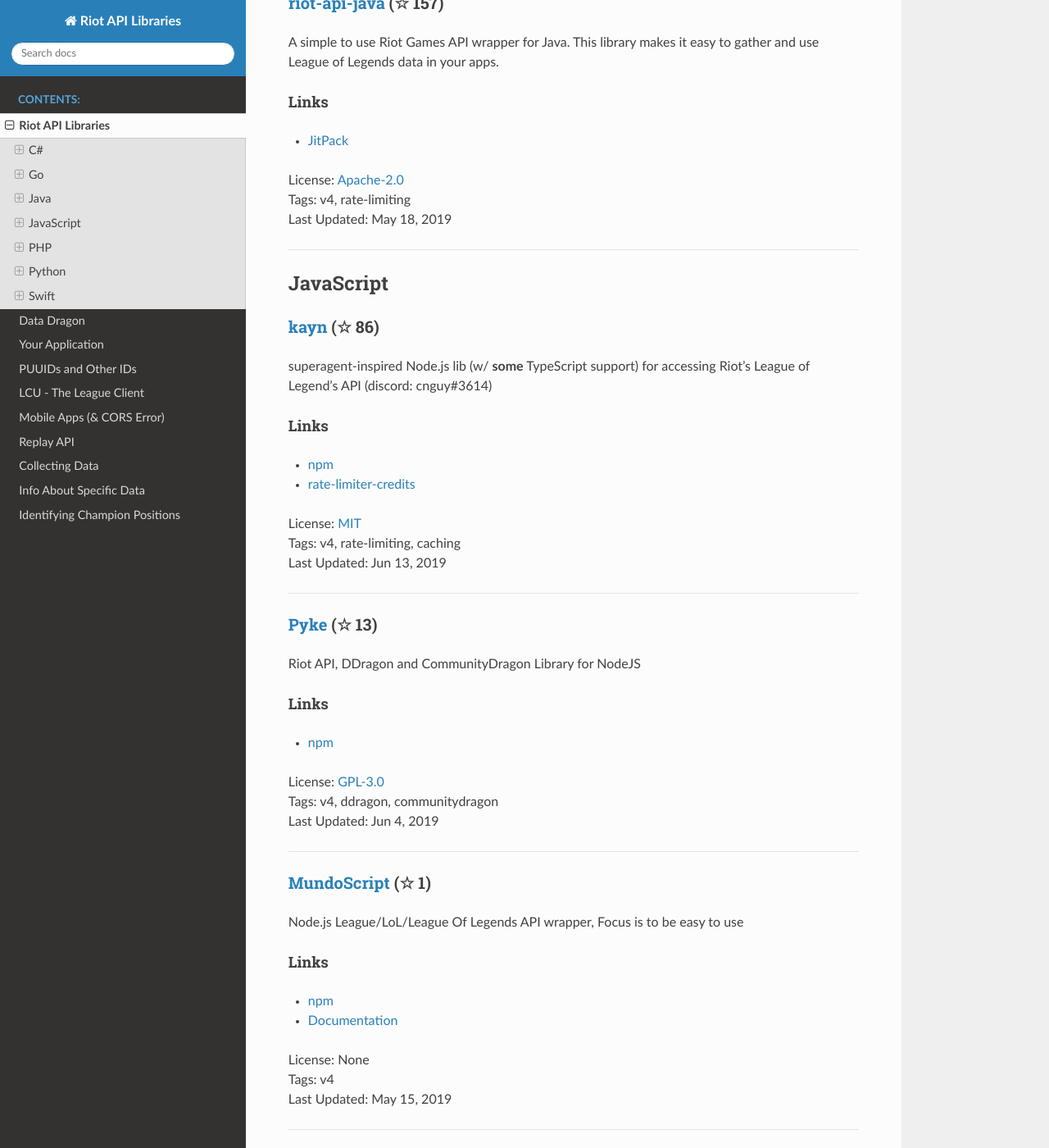
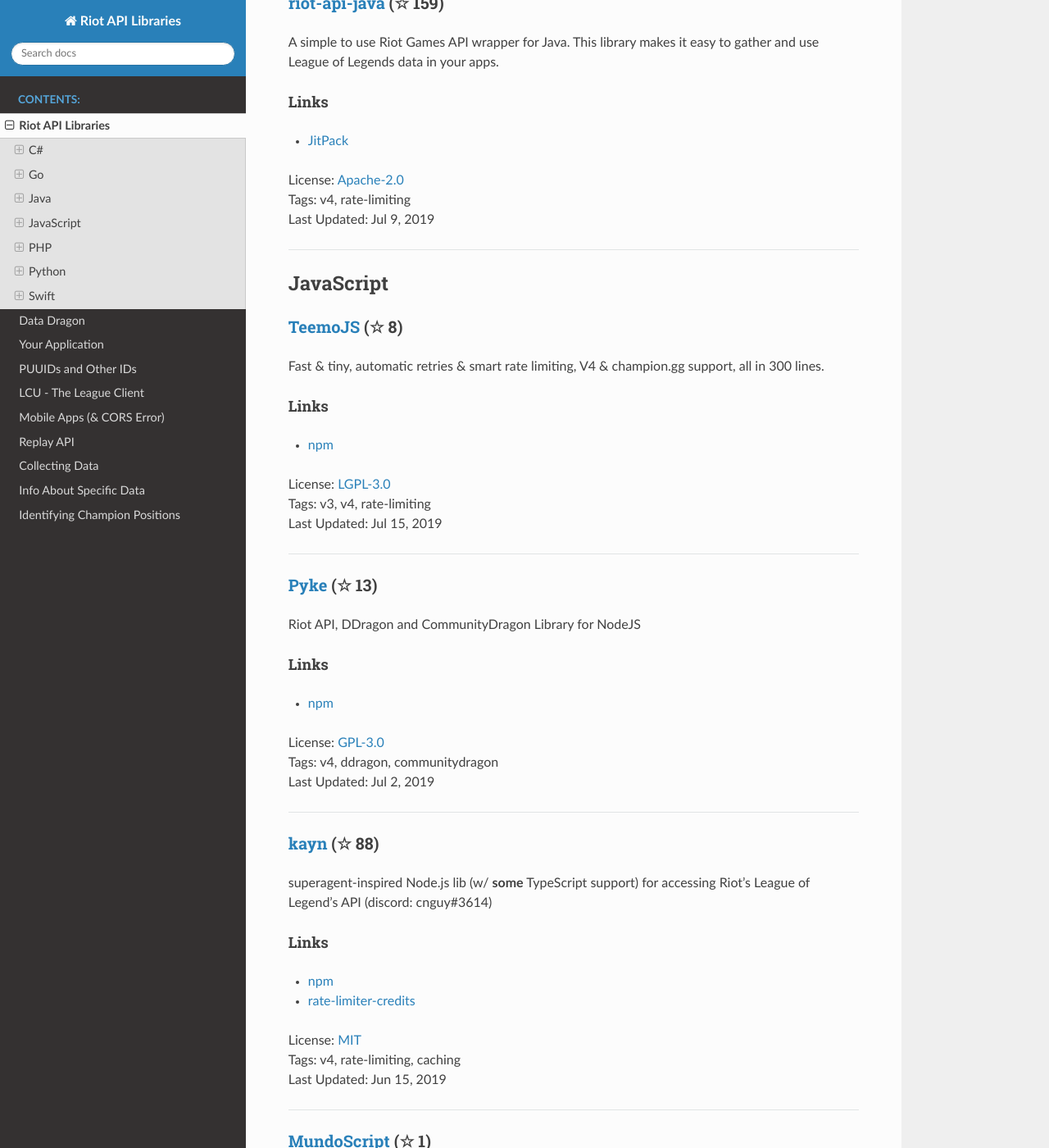
Before and after one commit to WxWatch/riot-api-libraries, a Sphinx documentation site: the page built from docs/libraries.rst, in a window 1280 px wide and 1400 px high, scrolled down 1937 px. Shown: the whole window at 82% size. Built offline with Sphinx 7.4.7 and the Read the Docs theme 2.0.0, drawn with Linux system fonts in a browser that asks for light colours; pages that are not in the unit, such as notebooks, are missing from menus; some of the changed text lies outside the part shown.

Commit message:
Travis update: Jul 2019 (Build 343)
[skip ci]

```diff
--- a/docs/libraries.rst
+++ b/docs/libraries.rst
@@ -15,11 +15,11 @@
 - `NuGet <https://www.nuget.org/packages/MingweiSamuel.Camille/>`_
 | License: `LGPL-3.0 <http://choosealicense.com/licenses/lgpl-3.0>`_
 | Tags: v3, v4, rate-limiting
-| Last Updated: Jun 14, 2019
+| Last Updated: Jul 15, 2019
 
 -----------------
 
-`RiotSharp <https://github.com/BenFradet/RiotSharp>`_ (☆ 186)
+`RiotSharp <https://github.com/BenFradet/RiotSharp>`_ (☆ 185)
 ~~~~~~~~~~~~~~~~~~~~~~~~~~~~~~~~~~~~~~~~~~~~~~~~~~~~~~~~~~~~~~~~~~~~~~~~~~~~~~~~~~~~~~~~~~~~~~~~~~~~
 
 RiotSharp's ASP.NET Core integration. **NOTE: NuGet releases are severely outdated, although library itself is maintained!**
@@ -29,14 +29,14 @@
 
 | License: `MIT <http://choosealicense.com/licenses/mit>`_
 | Tags: v4, rate-limiting, asp-net-core
-| Last Updated: May 22, 2019
+| Last Updated: Jun 18, 2019
 
 -----------------
 
 Go
 ------------------------------------------
 
-`golio <https://github.com/KnutZuidema/golio>`_ (☆ 1)
+`golio <https://github.com/KnutZuidema/golio>`_ (☆ 2)
 ~~~~~~~~~~~~~~~~~~~~~~~~~~~~~~~~~~~~~~~~~~~~~~~~~~~~~~~~~~~~~~~~~~~~~~~~~~~~~~~~~~~~~~~~~~~~~~~~~~~~
 
 Go wrapper around the Riot Games API and the Data Dragon Service
@@ -48,26 +48,12 @@
 - `docs <https://godoc.org/github.com/KnutZuidema/golio>`_
 | License: `MIT <http://choosealicense.com/licenses/mit>`_
 | Tags: v4, rate-limiting
-| Last Updated: Jun 12, 2019
+| Last Updated: Jun 16, 2019
 
 -----------------
 
 Java
 ------------------------------------------
-
-`L4J8 <https://github.com/stelar7/L4J8>`_ (☆ 14)
-~~~~~~~~~~~~~~~~~~~~~~~~~~~~~~~~~~~~~~~~~~~~~~~~~~~~~~~~~~~~~~~~~~~~~~~~~~~~~~~~~~~~~~~~~~~~~~~~~~~~
-
-The __**best**__ wrapper around. get it? wrapper, around? I'm funny ok?!
-
-Links
-::::::::::::::::
-
-| License: `Apache-2.0 <http://choosealicense.com/licenses/apache-2.0>`_
-| Tags: v4
-| Last Updated: Jun 7, 2019
-
------------------
 
 `orianna <https://github.com/meraki-analytics/orianna>`_ (☆ 94)
 ~~~~~~~~~~~~~~~~~~~~~~~~~~~~~~~~~~~~~~~~~~~~~~~~~~~~~~~~~~~~~~~~~~~~~~~~~~~~~~~~~~~~~~~~~~~~~~~~~~~~
@@ -82,11 +68,25 @@
 - `JavaDoc <http://javadoc.io/doc/com.merakianalytics.orianna/orianna>`_
 | License: `MIT <http://choosealicense.com/licenses/mit>`_
 | Tags: v4, rate-limiting, caching
-| Last Updated: Jun 6, 2019
+| Last Updated: Jul 26, 2019
 
 -----------------
 
-`riot-api-java <https://github.com/taycaldwell/riot-api-java>`_ (☆ 157)
+`L4J8 <https://github.com/stelar7/L4J8>`_ (☆ 16)
+~~~~~~~~~~~~~~~~~~~~~~~~~~~~~~~~~~~~~~~~~~~~~~~~~~~~~~~~~~~~~~~~~~~~~~~~~~~~~~~~~~~~~~~~~~~~~~~~~~~~
+
+The __**best**__ wrapper around. get it? wrapper, around? I'm funny ok?!
+
+Links
+::::::::::::::::
+
+| License: `Apache-2.0 <http://choosealicense.com/licenses/apache-2.0>`_
+| Tags: v4
+| Last Updated: Jul 25, 2019
+
+-----------------
+
+`riot-api-java <https://github.com/taycaldwell/riot-api-java>`_ (☆ 159)
 ~~~~~~~~~~~~~~~~~~~~~~~~~~~~~~~~~~~~~~~~~~~~~~~~~~~~~~~~~~~~~~~~~~~~~~~~~~~~~~~~~~~~~~~~~~~~~~~~~~~~
 
 A simple to use Riot Games API wrapper for Java. This library makes it easy to gather and use League of Legends data in your apps.
@@ -97,26 +97,25 @@
 - `JitPack <https://jitpack.io/#rithms/riot-api-java/>`_
 | License: `Apache-2.0 <http://choosealicense.com/licenses/apache-2.0>`_
 | Tags: v4, rate-limiting
-| Last Updated: May 18, 2019
+| Last Updated: Jul 9, 2019
 
 -----------------
 
 JavaScript
 ------------------------------------------
 
-`kayn <https://github.com/cnguy/kayn>`_ (☆ 86)
+`TeemoJS <https://github.com/MingweiSamuel/TeemoJS>`_ (☆ 8)
 ~~~~~~~~~~~~~~~~~~~~~~~~~~~~~~~~~~~~~~~~~~~~~~~~~~~~~~~~~~~~~~~~~~~~~~~~~~~~~~~~~~~~~~~~~~~~~~~~~~~~
 
-superagent-inspired Node.js lib (w/ **some** TypeScript support) for accessing Riot's League of Legend's API (discord: cnguy#3614)
+Fast & tiny, automatic retries & smart rate limiting, V4 & champion.gg support, all in 300 lines.
 
 Links
 ::::::::::::::::
 
-- `npm <https://www.npmjs.com/package/kayn>`_
-- `rate-limiter-credits <https://github.com/Colorfulstan/RiotRateLimiter-node>`_
-| License: `MIT <http://choosealicense.com/licenses/mit>`_
-| Tags: v4, rate-limiting, caching
-| Last Updated: Jun 13, 2019
+- `npm <https://www.npmjs.com/package/teemojs>`_
+| License: `LGPL-3.0 <http://choosealicense.com/licenses/lgpl-3.0>`_
+| Tags: v3, v4, rate-limiting
+| Last Updated: Jul 15, 2019
 
 -----------------
 
@@ -131,7 +130,23 @@
 - `npm <https://www.npmjs.com/package/pyke>`_
 | License: `GPL-3.0 <http://choosealicense.com/licenses/gpl-3.0>`_
 | Tags: v4, ddragon, communitydragon
-| Last Updated: Jun 4, 2019
+| Last Updated: Jul 2, 2019
+
+-----------------
+
+`kayn <https://github.com/cnguy/kayn>`_ (☆ 88)
+~~~~~~~~~~~~~~~~~~~~~~~~~~~~~~~~~~~~~~~~~~~~~~~~~~~~~~~~~~~~~~~~~~~~~~~~~~~~~~~~~~~~~~~~~~~~~~~~~~~~
+
+superagent-inspired Node.js lib (w/ **some** TypeScript support) for accessing Riot's League of Legend's API (discord: cnguy#3614)
+
+Links
+::::::::::::::::
+
+- `npm <https://www.npmjs.com/package/kayn>`_
+- `rate-limiter-credits <https://github.com/Colorfulstan/RiotRateLimiter-node>`_
+| License: `MIT <http://choosealicense.com/licenses/mit>`_
+| Tags: v4, rate-limiting, caching
+| Last Updated: Jun 15, 2019
 
 -----------------
 
@@ -167,25 +182,10 @@
 
 -----------------
 
-`TeemoJS <https://github.com/MingweiSamuel/TeemoJS>`_ (☆ 7)
-~~~~~~~~~~~~~~~~~~~~~~~~~~~~~~~~~~~~~~~~~~~~~~~~~~~~~~~~~~~~~~~~~~~~~~~~~~~~~~~~~~~~~~~~~~~~~~~~~~~~
-
-Fast & tiny, automatic retries & smart rate limiting, V4 & champion.gg support, all in 300 lines.
-
-Links
-::::::::::::::::
-
-- `npm <https://www.npmjs.com/package/teemojs>`_
-| License: `LGPL-3.0 <http://choosealicense.com/licenses/lgpl-3.0>`_
-| Tags: v3, v4, rate-limiting
-| Last Updated: Jan 25, 2019
-
------------------
-
 PHP
 ------------------------------------------
 
-`RiotQuest <https://github.com/supergrecko/RiotQuest>`_ (☆ 3)
+`RiotQuest <https://github.com/supergrecko/RiotQuest>`_ (☆ 4)
 ~~~~~~~~~~~~~~~~~~~~~~~~~~~~~~~~~~~~~~~~~~~~~~~~~~~~~~~~~~~~~~~~~~~~~~~~~~~~~~~~~~~~~~~~~~~~~~~~~~~~
 
 RiotQuest is a modern PHP 7+ framework for the League of Legends API. Easy setup and installation. Laravel integrations out of the box.
@@ -199,11 +199,11 @@
 - `Issues <https://github.com/supergrecko/RiotQuest/issues>`_
 | License: `MIT <http://choosealicense.com/licenses/mit>`_
 | Tags: v4, rate-limiting, cache, dto-support, laravel-integration
-| Last Updated: Jun 13, 2019
+| Last Updated: Jul 22, 2019
 
 -----------------
 
-`riot-api <https://github.com/dolejska-daniel/riot-api>`_ (☆ 53)
+`riot-api <https://github.com/dolejska-daniel/riot-api>`_ (☆ 55)
 ~~~~~~~~~~~~~~~~~~~~~~~~~~~~~~~~~~~~~~~~~~~~~~~~~~~~~~~~~~~~~~~~~~~~~~~~~~~~~~~~~~~~~~~~~~~~~~~~~~~~
 
 Riot League of Legends & DataDragon API wrapper for PHP7
@@ -215,12 +215,28 @@
 - `Packagist <https://packagist.org/packages/dolejska-daniel/riot-api>`_
 | License: `GPL-3.0 <http://choosealicense.com/licenses/gpl-3.0>`_
 | Tags: v3, v4, rate-limiting
-| Last Updated: Apr 18, 2019
+| Last Updated: Jun 27, 2019
 
 -----------------
 
 Python
 ------------------------------------------
+
+`cassiopeia <https://github.com/meraki-analytics/cassiopeia>`_ (☆ 207)
+~~~~~~~~~~~~~~~~~~~~~~~~~~~~~~~~~~~~~~~~~~~~~~~~~~~~~~~~~~~~~~~~~~~~~~~~~~~~~~~~~~~~~~~~~~~~~~~~~~~~
+
+A highly configurable, usability-focused Riot API framework that takes care of all the details for you so you can focus on building your application
+
+Links
+::::::::::::::::
+
+- `PyPi <https://pypi.org/project/cassiopeia/>`_
+- `Documentation <http://cassiopeia.readthedocs.org/en/latest/>`_
+| License: `MIT <http://choosealicense.com/licenses/mit>`_
+| Tags: v4, rate-limiting, caching
+| Last Updated: Jul 26, 2019
+
+-----------------
 
 `pantheon <https://github.com/Canisback/pantheon>`_ (☆ 7)
 ~~~~~~~~~~~~~~~~~~~~~~~~~~~~~~~~~~~~~~~~~~~~~~~~~~~~~~~~~~~~~~~~~~~~~~~~~~~~~~~~~~~~~~~~~~~~~~~~~~~~
@@ -236,23 +252,7 @@
 
 -----------------
 
-`cassiopeia <https://github.com/meraki-analytics/cassiopeia>`_ (☆ 208)
-~~~~~~~~~~~~~~~~~~~~~~~~~~~~~~~~~~~~~~~~~~~~~~~~~~~~~~~~~~~~~~~~~~~~~~~~~~~~~~~~~~~~~~~~~~~~~~~~~~~~
-
-A highly configurable, usability-focused Riot API framework that takes care of all the details for you so you can focus on building your application
-
-Links
-::::::::::::::::
-
-- `PyPi <https://pypi.org/project/cassiopeia/>`_
-- `Documentation <http://cassiopeia.readthedocs.org/en/latest/>`_
-| License: `MIT <http://choosealicense.com/licenses/mit>`_
-| Tags: v4, rate-limiting, caching
-| Last Updated: May 15, 2019
-
------------------
-
-`Riot-Watcher <https://github.com/pseudonym117/Riot-Watcher>`_ (☆ 233)
+`Riot-Watcher <https://github.com/pseudonym117/Riot-Watcher>`_ (☆ 238)
 ~~~~~~~~~~~~~~~~~~~~~~~~~~~~~~~~~~~~~~~~~~~~~~~~~~~~~~~~~~~~~~~~~~~~~~~~~~~~~~~~~~~~~~~~~~~~~~~~~~~~
 
 Python wrapper for the Riot Games API for League of Legends
@@ -283,7 +283,7 @@
 - `Documentation <https://github.com/Kelmatou/LeagueAPI/wiki>`_
 | License: `MIT <http://choosealicense.com/licenses/mit>`_
 | Tags: v4, rate-limiting
-| Last Updated: May 10, 2019
+| Last Updated: Jul 10, 2019
 
 -----------------
 
```
Also changed, not shown: other parts of docs/libraries.rst (+2 -2 lines).
